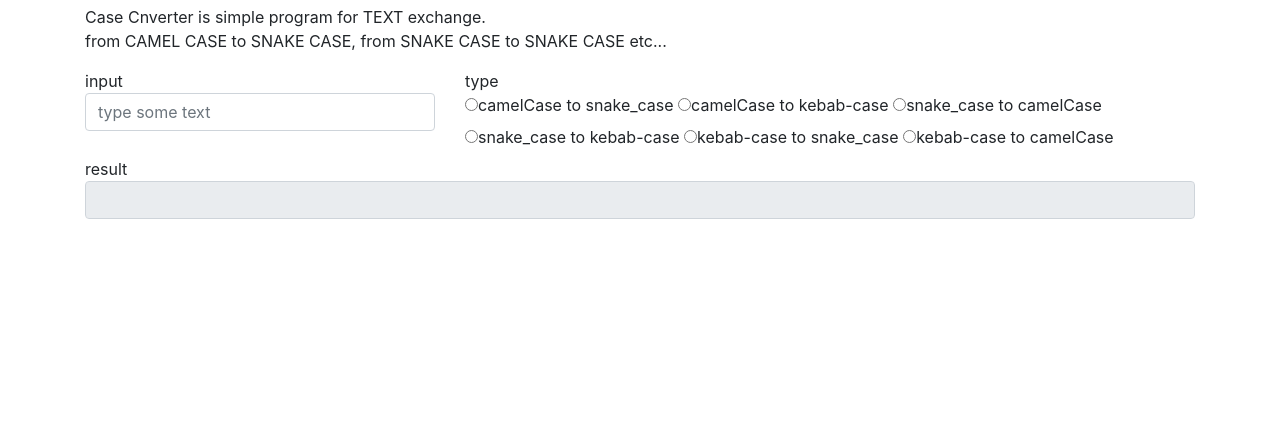
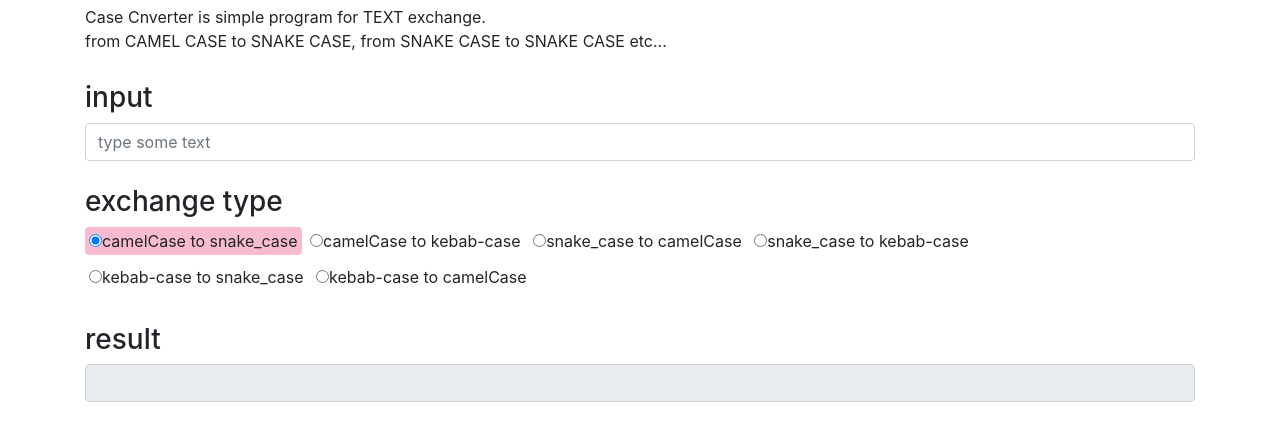
Before and after one commit to DJYoko/convertCase, a plain HTML site: page index.html in a window 1280 px wide. Shown: the part 97-538 px from the top of the page. Drawn offline with nearby package versions, Linux system fonts and the light colour scheme.

Commit message:
set html style

```diff
--- a/index.html
+++ b/index.html
@@ -29,14 +29,13 @@
 		<h2>about</h2>
 		<p>Case Cnverter is simple program for TEXT exchange.
 			<br>from CAMEL CASE to SNAKE CASE, from SNAKE CASE to SNAKE CASE etc...</p>
-		<div class="row">
 
-			<div class="col-4">
-				input
+		<div class="line">
+			<h3>input</h3>
 			<input type="text" class="form-control" name="from" placeholder="type some text">
 		</div>
-			<div class="col-8">
-				type
+		<div class="line">
+			<h3>exchange type</h3>
 			<form>
 				<label><input type="radio" name="exchange_type" value="cs">camelCase to snake_case</label>
 				<label><input type="radio" name="exchange_type" value="ck">camelCase to kebab-case</label>
@@ -46,13 +45,9 @@
 				<label><input type="radio" name="exchange_type" value="kc">kebab-case to camelCase</label>
 			</form>
 		</div>
-		</div>
-		<div class="row">
-			<div class="col">
-				result
+		<div class="line">
+			<h3>result</h3>
 			<input type="text" class="form-control" name="result" readonly>
-			</div>
-
 		</div>
 	</div>
 	<style>
@@ -64,16 +59,49 @@
 			padding: 12px;
 		}
 
+		.line {
+			padding: 12px 0;
+		}
+
+		label {
+			cursor: pointer;
+			padding: 2px 4px;
+			transition: all 200ms;
+			border-radius: 4px;
+		}
+
+		label:hover {
+			background-color: #fce4ec;
+		}
+
+		label.checked {
+			background-color: #f8bbd0;
+		}
+
 	</style>
 	<script>
 		$(function() {
 			$('input[name="from"]').on('keyup blur mousedown', function() {
-				//				const $this = $(this);
-				// const this_value = $this.val();
-				// const url_param = getUrlParam(this_value);
-				// //console.log(JSON.stringify(url_param, null, 4))
-				// $('#result').html(JSON.stringify(url_param, null, 4));
+				const $this = $(this);
+				const this_value = $this.val();
+				const exchange_type = $('input[name="exchange_type"]:checked').val();
 			});
+
+			//exchange_type
+			$('input[name="exchange_type"]').on('change', function() {
+
+				$('input[name="exchange_type"]').each(function() {
+					const $radio = $(this);
+					if ($radio.prop('checked') === true) {
+						$radio.closest('label').addClass('checked');
+					} else {
+						$radio.closest('label').removeClass('checked');
+					}
+				});
+			});
+
+			//default exchange type set
+			$('input[name="exchange_type"]').first().prop('checked', true).trigger('change');
 		});
 
 	</script>
```
Lines whose indentation alone changed are shown as unchanged.
